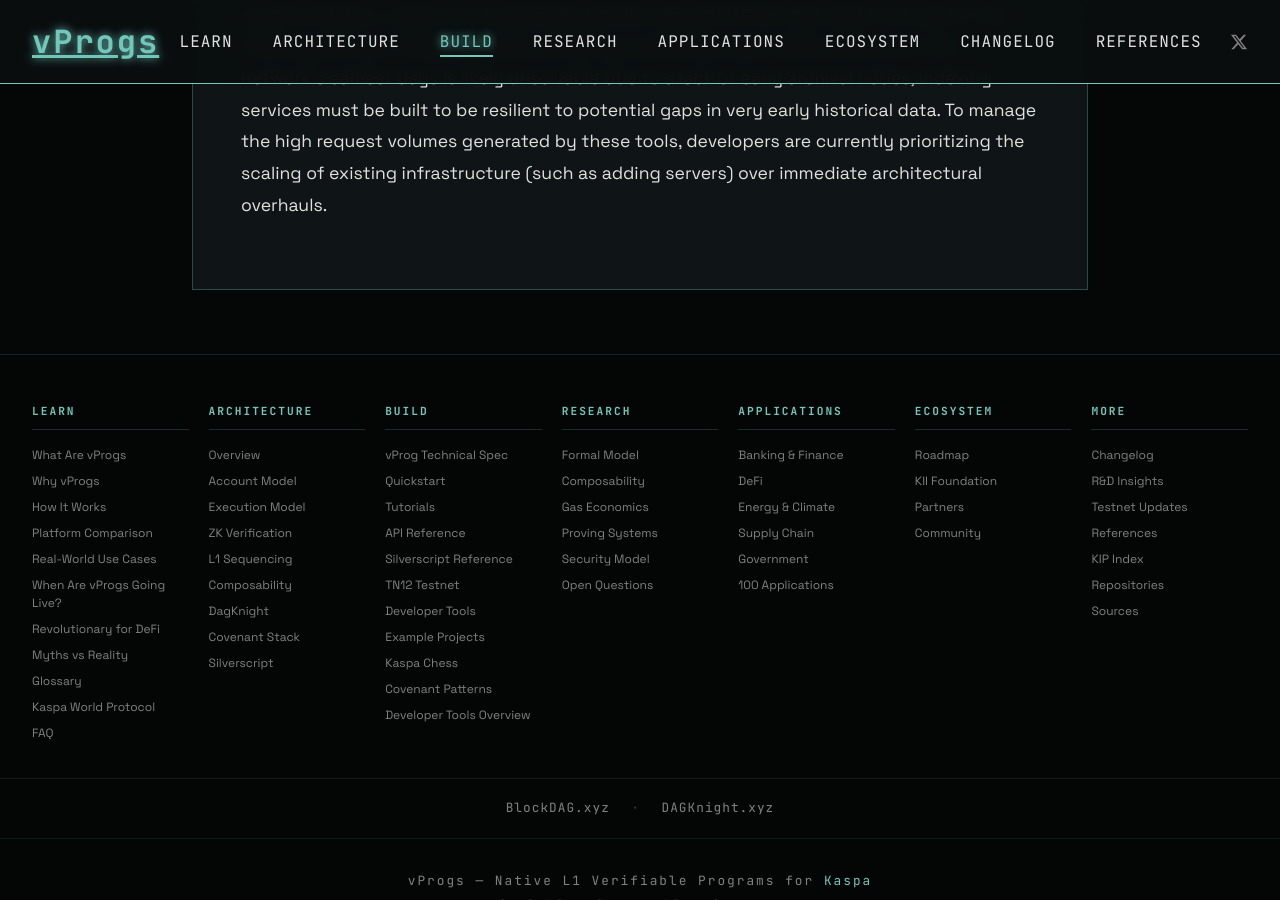
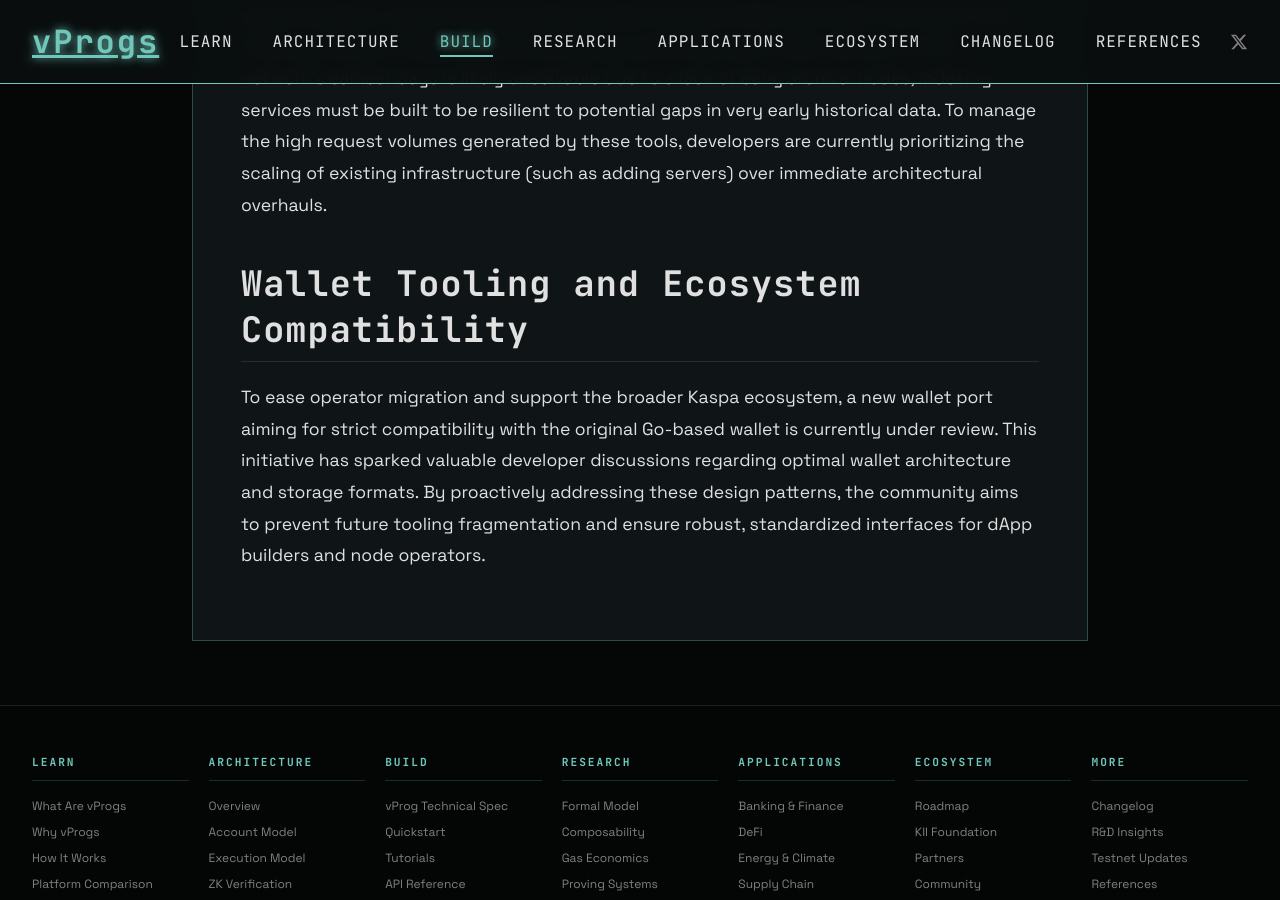
Before and after one commit to creative-inference/vprogs.xyz, a Jekyll site: the page built from build/developer-tools-overview.md, in a window 1280 px wide and 900 px high, scrolled down 9470 px. Built offline with Jekyll 4.4.1, drawn with Linux system fonts in a browser that asks for light colours.

Commit message:
Add coverage of Go-compatible wallet port and architecture discussions [auto]

```diff
--- a/build/developer-tools-overview.md
+++ b/build/developer-tools-overview.md
@@ -222,3 +222,7 @@
 
 
 When building or integrating with these indexers, developers must account for unique blockDAG edge cases. Notably, Kaspa's DAA score is not strictly monotonic, which can create rare edge cases for state changes and ordering. Additionally, during UTXO state synchronization, clients must gracefully handle removed UTXOs that might not exist in the initial synced set. Finally, because achieving a perfectly clean state history from the network's earliest days is likely unsolvable due to a lack of early archival nodes, indexing services must be built to be resilient to potential gaps in very early historical data. To manage the high request volumes generated by these tools, developers are currently prioritizing the scaling of existing infrastructure (such as adding servers) over immediate architectural overhauls.
+
+## Wallet Tooling and Ecosystem Compatibility
+
+To ease operator migration and support the broader Kaspa ecosystem, a new wallet port aiming for strict compatibility with the original Go-based wallet is currently under review. This initiative has sparked valuable developer discussions regarding optimal wallet architecture and storage formats. By proactively addressing these design patterns, the community aims to prevent future tooling fragmentation and ensure robust, standardized interfaces for dApp builders and node operators.
```
